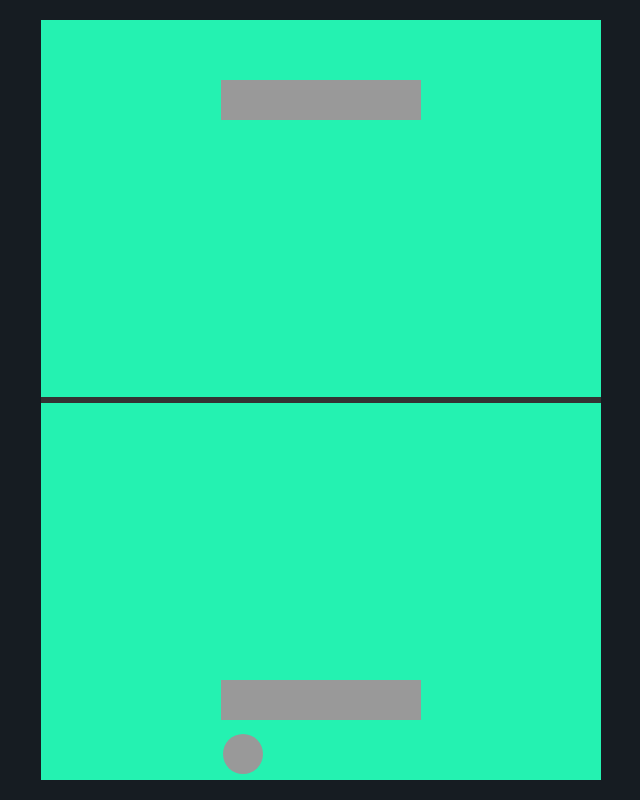
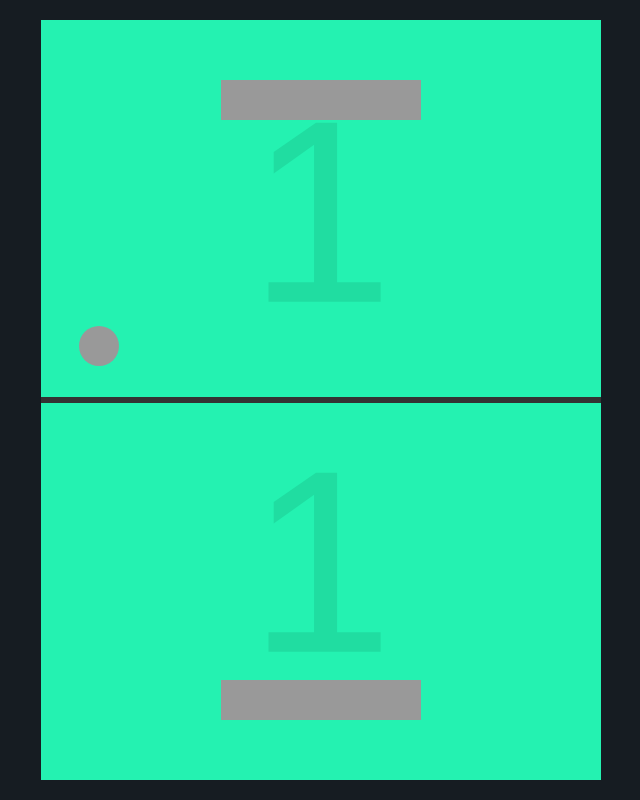
Before and after one commit to Surha05/raketki, a plain HTML site: page client/game/index.html in a window 1280 px wide. Shown: the whole page, without its empty margins (319-959 px from the left). Drawn offline with Linux system fonts and the light colour scheme.

Commit message:
правки

```diff
--- a/client/css/game.css
+++ b/client/css/game.css
@@ -2,5 +2,6 @@
   display: block;
   width: 100%;
   height: 100%;
+  background: #20dda1;
   background: #24f2b1;
 }
--- a/client/css/modal.css
+++ b/client/css/modal.css
@@ -41,6 +41,8 @@
   color: white;
   font-size: 16px;
   font-weight: bold;
+  transition: 0.5s;
+  cursor: pointer;
 }
 .modal__btn:hover {
   background-color: #71ffd0;
@@ -57,3 +59,19 @@
   font-weight: bold;
   margin-bottom: 40px;
 }
+
+
+/* modal */
+.modal__wrapper {
+  position: fixed;
+  top: 0;
+  left: 0;
+  right: 0;
+  bottom: 0;
+  background: #000000aa;
+  display: flex;
+  justify-content: center;
+  align-items: center;
+
+  display: none;
+}
--- a/client/game/game.js
+++ b/client/game/game.js
@@ -1,6 +1,7 @@
 const log = console.log;
 
 const canvas = document.querySelector('#canvas');
+const modal = document.querySelector('.modal__wrapper');
 const ctx = canvas.getContext('2d');
 const body = document.body;
 let width = getComputedStyle(canvas).width;
@@ -21,6 +22,7 @@ let player1 = {
   xSpeed: 0,
   ySpeed: 0,
   maxSpeed: 6,
+  score: 0,
   draw() {
     this.move();
     this.setCoordinates();
@@ -84,6 +86,7 @@ let player2 = {
   xSpeed: 0,
   ySpeed: 0,
   maxSpeed: 6,
+  score: 0,
   draw() {
     this.move();
     this.setCoordinates();
@@ -143,21 +146,30 @@ let ball = {
   r: 20,
   x: canvas.width/2,
   y: canvas.height/2,
-  xSpeed: 2,
-  ySpeed: 2,
+  xSpeed: 6,
+  ySpeed: 6,
   maxSpeed: 0,
 
   move() {
-    if(this.x - this.r < 0 ) this.xSpeed = Math.abs(this.ySpeed);
-    if(this.x + this.r > canvas.width ) this.xSpeed = -Math.abs(this.ySpeed);
-    if(this.y - this.r < 0 ) this.ySpeed = Math.abs(this.ySpeed);
-    if(this.y + this.r > canvas.height ) this.ySpeed = -Math.abs(this.ySpeed);
+    if(this.x - this.r < 0 ) this.xSpeed = Math.abs(this.xSpeed);
+    if(this.x + this.r > canvas.width ) this.xSpeed = -Math.abs(this.xSpeed);
+    if(this.y + this.r < 0 ) {
+      score.player1++;
+      this.y = canvas.height/2;
+      this.ySpeed = Math.abs(this.ySpeed);
+    }
+    if(this.y - this.r > canvas.height ) {
+      score.player2++;
+      this.y = canvas.height/2;
+      this.ySpeed = -Math.abs(this.ySpeed);
+    }
 
     this.x += this.xSpeed;
     this.y += this.ySpeed;
   },
   draw() {
-    this.collision();
+    this.collisionPlayer1();
+    this.collisionPlayer2();
     this.move();
     ctx.beginPath();
     ctx.save();
@@ -167,27 +179,94 @@ let ball = {
     ctx.closePath();
     ctx.restore();
   },
-  collision() {
-    if(this.y + this.r > player1.y
-      && this.y - this.r < player1.y + player1.h
-      && this.x + this.r > player1.x
-      && this.x - this.r < player1.x + player1.w
-    ) {
-      if(this.y + this.r > player1.y) {
+  collisionPlayer1() {
+    if(this.y+this.r < player1.y) return;
+    if(this.y-this.r > player1.y+player1.h) return;
+    if(this.x+this.r < player1.x) return;
+    if(this.x-this.r > player1.x+player1.w) return;
+    // столкновение низа мяча и верха player 1
+    if(this.y < player1.y && this.x > player1.x && this.x < player1.x + player1.w ) {
       this.ySpeed = -Math.abs(this.ySpeed);
       player1.ySpeed = Math.abs(player1.ySpeed);
     }
-      if(this.y - this.r < player1.y + player1.h) {
+    // столкновение верха мяча и низа player 1
+    if(this.y > player1.y+player1.h && this.x > player1.x && this.x < player1.x + player1.w ) {
       this.ySpeed = Math.abs(this.ySpeed);
       player1.ySpeed = -Math.abs(player1.ySpeed);
     }
+    // столкновение левой стороны мяча и правой стороны player 1
+    if(this.x > player1.x+player1.w && this.y > player1.y && this.y < player1.y + player1.h ) {
+      this.xSpeed = Math.abs(this.xSpeed);
+      player1.xSpeed = -Math.abs(player1.xSpeed);
     }
+    // столкновение правой стороны мяча и левой стороны player 1
+    if(this.x < player1.x && this.y > player1.y && this.y < player1.y + player1.h ) {
+      this.xSpeed = -Math.abs(this.xSpeed);
+      player1.xSpeed = Math.abs(player1.xSpeed);
     }
+  },
+  collisionPlayer2() {
+    if(this.y+this.r < player2.y) return;
+    if(this.y-this.r > player2.y+player2.h) return;
+    if(this.x+this.r < player2.x) return;
+    if(this.x-this.r > player2.x+player2.w) return;
+    // столкновение низа мяча и верха player2
+    if(this.y < player2.y && this.x > player2.x && this.x < player2.x + player2.w ) {
+      this.ySpeed = -Math.abs(this.ySpeed);
+      player2.ySpeed = Math.abs(player2.ySpeed);
+    }
+    // столкновение верха мяча и низа player2
+    if(this.y > player2.y+player2.h && this.x > player2.x && this.x < player2.x + player2.w ) {
+      this.ySpeed = Math.abs(this.ySpeed);
+      player2.ySpeed = -Math.abs(player2.ySpeed);
+    }
+    // столкновение левой стороны мяча и правой стороны player2
+    if(this.x > player2.x+player2.w && this.y > player2.y && this.y < player2.y + player2.h ) {
+      this.xSpeed = Math.abs(this.xSpeed);
+      player2.xSpeed = -Math.abs(player2.xSpeed);
+    }
+    // столкновение правой стороны мяча и левой стороны player2
+    if(this.x < player2.x && this.y > player2.y && this.y < player2.y + player2.h ) {
+      this.xSpeed = -Math.abs(this.xSpeed);
+      player2.xSpeed = Math.abs(player2.xSpeed);
+    }
+  },
 };
+let score = {
+  player1: 0,
+  player2: 0,
+  draw() {
+    let fontSize = 260;
+    if(this.player1 >= 10) {
+      this.player1 = 'Победа';
+      this.player2 = 'Позор';
+      pause = true;
+      fontSize = 150;
+      modal.style.display = 'flex';
+    }
+    if(this.player2 >= 10) {
+      this.player2 = 'Победа';
+      this.player1 = 'Позор';
+      pause = true;
+      fontSize = 150;
+      modal.style.display = 'flex';
+    }
+    ctx.save();
+    ctx.fillStyle = '#20dda1';
+    ctx.font = `${fontSize}px sans-serif`;
+    ctx.textAlign = 'center';
+    ctx.textBaseline = 'top';
+    ctx.fillText(this.player2, canvas.width/2, 80);
+    ctx.textBaseline = 'bottom';
+    ctx.fillText(this.player1, canvas.width/2, canvas.height - 70);
+    ctx.restore();
+  },
+}
 
 // VARIABLEs
 let frame = 0;
 let keyPressed = new Set();
+let pause = false;
 
 // EVENTs
 document.addEventListener('keydown', (e) => {
@@ -196,13 +275,16 @@ document.addEventListener('keydown', (e) => {
 document.addEventListener('keyup', e => {
   keyPressed.delete(e.code);
 });
+modal.addEventListener('click', clickModal);
 
 game();
 
 // FUNCTIONs
 function game() {
+  if(pause) return;
   frame++;
   ctx.clearRect(0, 0, canvas.width, canvas.height);
+  score.draw();
   drawLine();
   player1.draw();
   player2.draw();
@@ -215,3 +297,8 @@ function drawLine() {
   ctx.fillRect(0, canvas.height/2 - 3, canvas.width, 6);
   ctx.restore();
 }
+function clickModal(e) {
+  if(e.target.closest('[data-target="replay"]')) location.reload();
+  // if(e.target.closest('[data-target="menu"]')) window.location.href = 'URL2';
+
+}
--- a/client/game/index.html
+++ b/client/game/index.html
@@ -6,6 +6,7 @@
   <title>Document</title>
   <link rel="stylesheet" href="../css/reset.css">
   <link rel="stylesheet" href="../css/standart.css">
+  <link rel="stylesheet" href="../css/modal.css">
   <link rel="stylesheet" href="../css/game.css">
 
 </head>
@@ -13,6 +14,12 @@
   <div class="container">
     <canvas id="canvas"></canvas>
   </div>
+  <div class="modal__wrapper">
+    <div class="modal">
+      <button class="modal__btn" data-target="replay">Повторить</button>
+      <!-- <button class="modal__btn" data-target="menu">В меню</button> -->
+    </div>
+  </div>
 
 
   <script src="game.js"></script>
```
Lines whose indentation alone changed are shown as unchanged.
